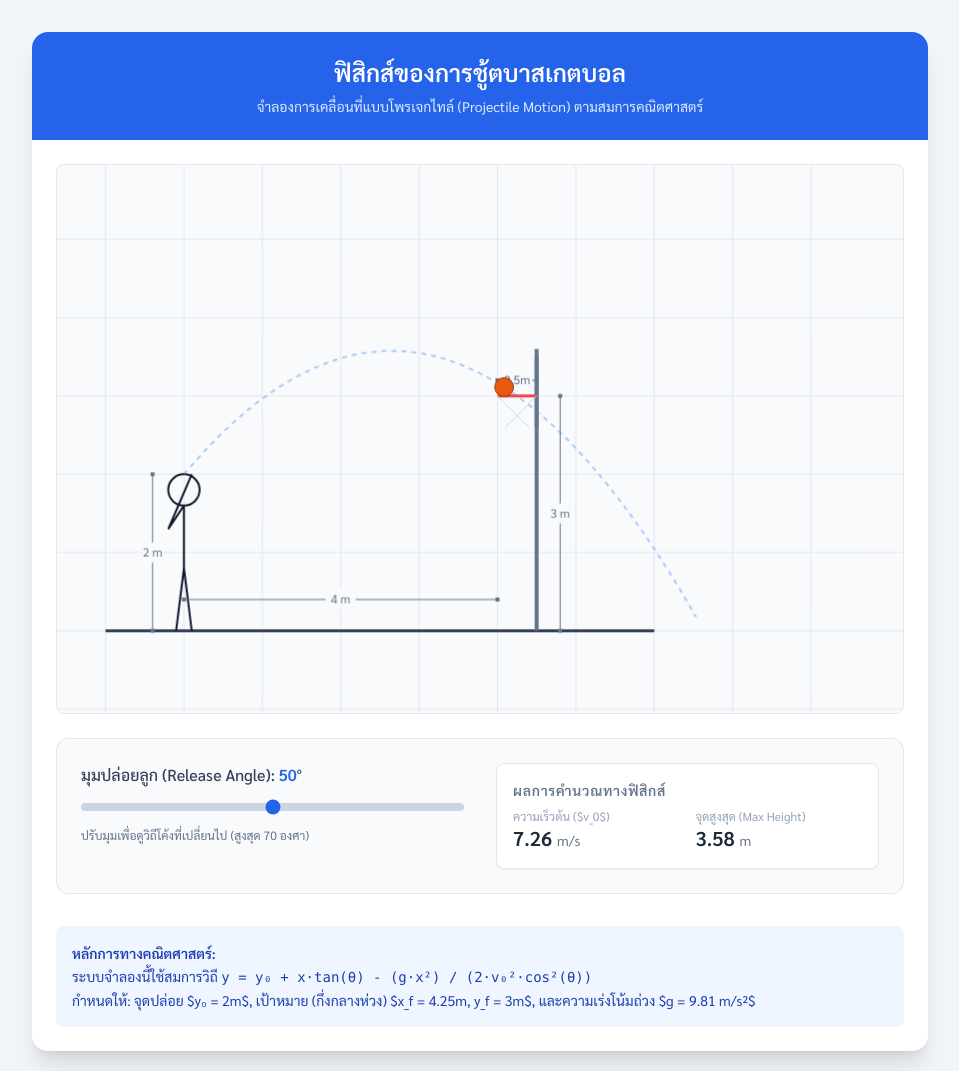
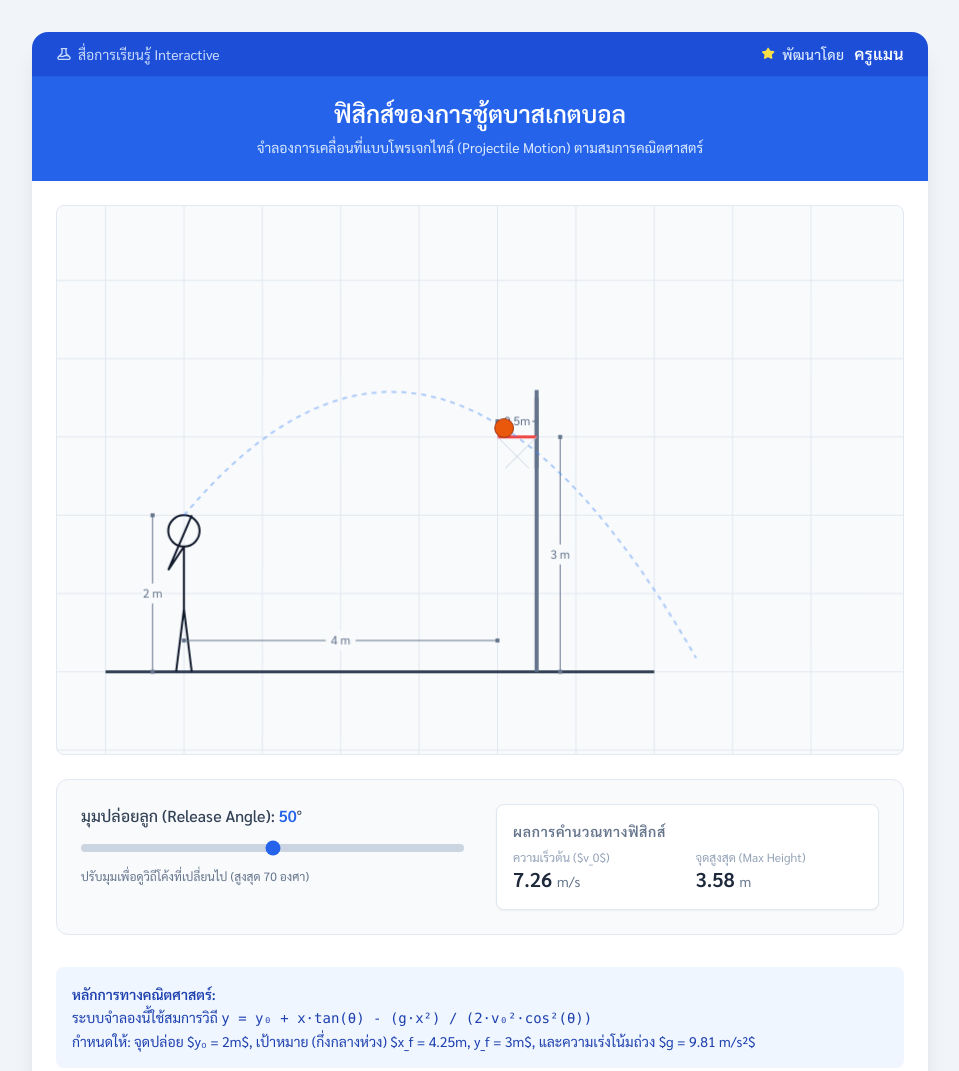
Before and after one commit to apisit0815/simulation, a plain HTML site: page projecttile.html in a window 1280 px wide. Shown: the top 1071 px of the page, without its empty margins (160-1119 px from the left). Drawn offline with nearby package versions, Linux system fonts and the light colour scheme.

Commit message:
Update projecttile.html

```diff
--- a/projecttile.html
+++ b/projecttile.html
@@ -15,7 +15,23 @@
 <body class="bg-slate-100 min-h-screen flex flex-col items-center py-8 px-4">
 
     <div class="max-w-4xl w-full bg-white rounded-2xl shadow-xl overflow-hidden">
-        <div class="bg-blue-600 p-6 text-white text-center">
+        <!-- แถบข้อความผู้พัฒนา -->
+        <div class="bg-blue-700 px-6 py-2.5 flex justify-between items-center text-sm text-blue-100 border-b border-blue-500/30">
+            <span class="flex items-center gap-1.5 opacity-90 hidden sm:flex">
+                <svg xmlns="http://www.w3.org/2000/svg" class="h-4 w-4" fill="none" viewBox="0 0 24 24" stroke="currentColor">
+                    <path stroke-linecap="round" stroke-linejoin="round" stroke-width="2" d="M19.428 15.428a2 2 0 00-1.022-.547l-2.387-.477a6 6 0 00-3.86.517l-.318.158a6 6 0 01-3.86.517L6.05 15.21a2 2 0 00-1.806.547M8 4h8l-1 1v5.172a2 2 0 00.586 1.414l5 5c1.26 1.26.367 3.414-1.415 3.414H4.828c-1.782 0-2.674-2.154-1.414-3.414l5-5A2 2 0 009 10.172V5L8 4z" />
+                </svg>
+                สื่อการเรียนรู้ Interactive
+            </span>
+            <span class="flex items-center gap-1.5 font-medium tracking-wide w-full sm:w-auto justify-center sm:justify-end">
+                <svg xmlns="http://www.w3.org/2000/svg" class="h-4 w-4 text-yellow-300" viewBox="0 0 20 20" fill="currentColor">
+                    <path fill-rule="evenodd" d="M10 2a1 1 0 01.832.445l2.25 3.375 3.993.58a1 1 0 01.554 1.705l-2.89 2.816.682 3.977a1 1 0 01-1.45 1.054L10 14.167l-3.57 1.878a1 1 0 01-1.45-1.054l.682-3.976-2.89-2.816a1 1 0 01.554-1.706l3.993-.58 2.25-3.375A1 1 0 0110 2z" clip-rule="evenodd" />
+                </svg>
+                พัฒนาโดย <span class="text-white font-bold ml-1 text-base">ครูแมน</span>
+            </span>
+        </div>
+
+        <div class="bg-blue-600 p-6 pt-5 text-white text-center">
             <h1 class="text-2xl font-semibold">ฟิสิกส์ของการชู้ตบาสเกตบอล</h1>
             <p class="text-blue-100 mt-2 text-sm">จำลองการเคลื่อนที่แบบโพรเจกไทล์ (Projectile Motion) ตามสมการคณิตศาสตร์</p>
         </div>
```
